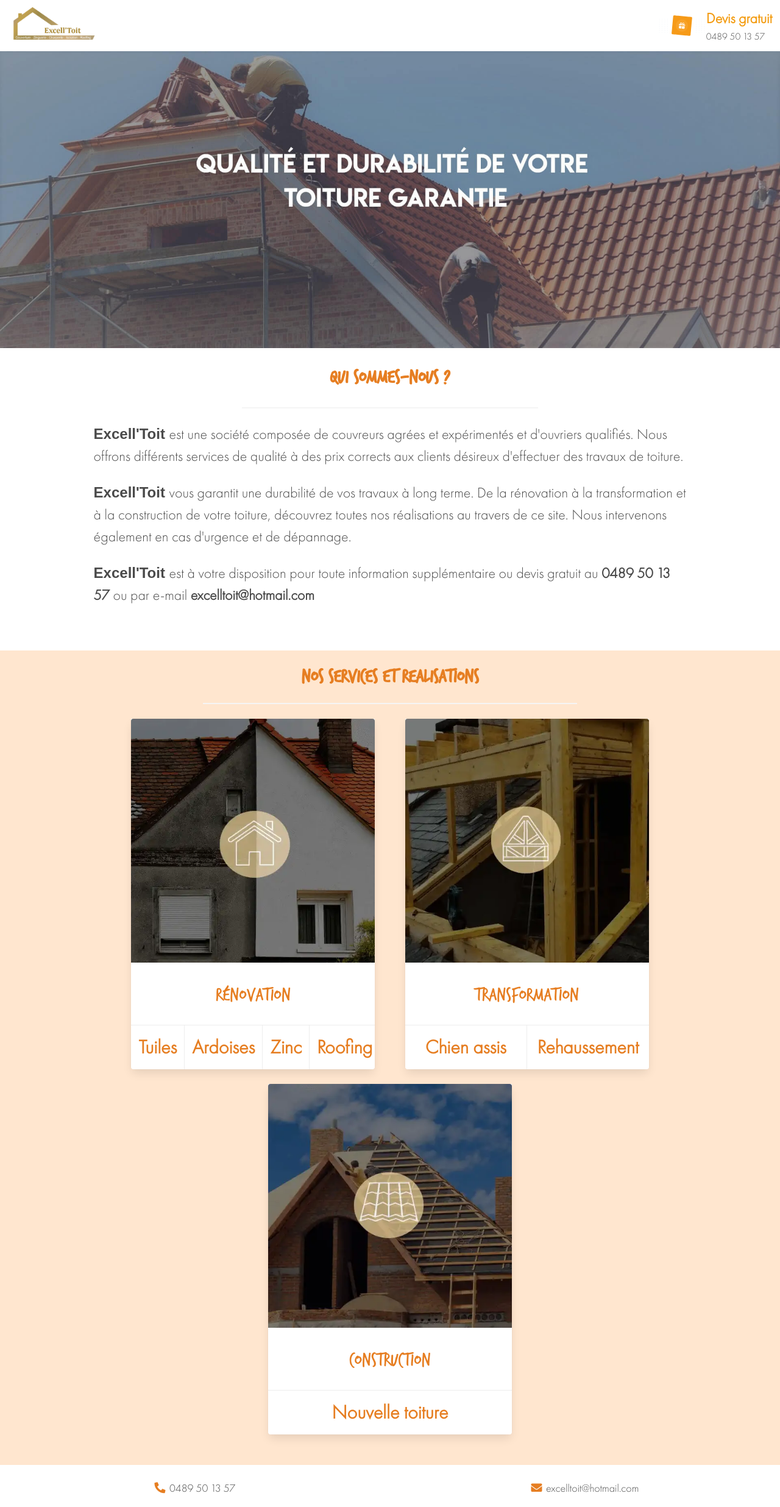
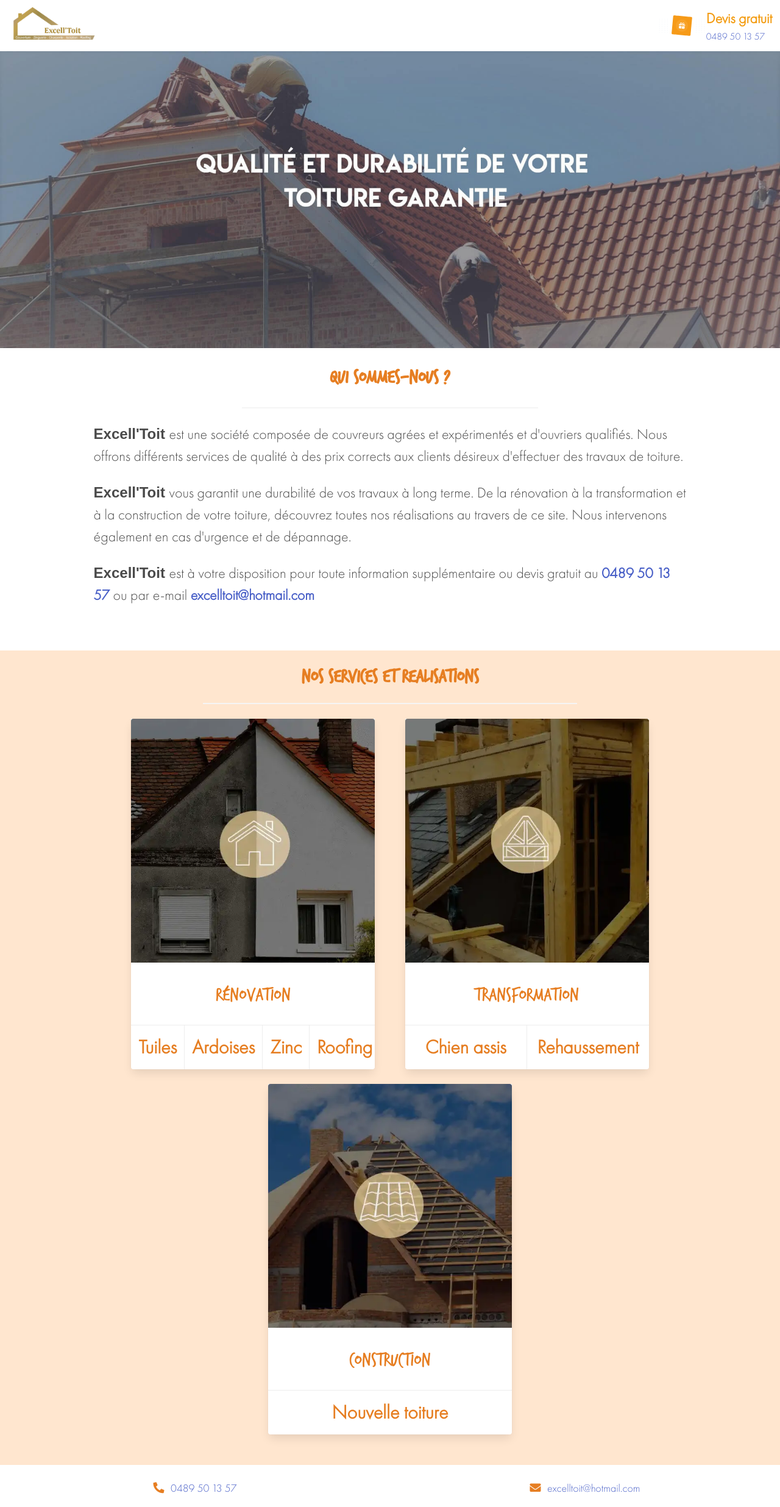
Before and after one commit to hamze10/toutpourletoitv2, a Next.js app: page / in a window 1280 px wide. Shown: the whole page at 61% size. Built offline with nearby package versions, Linux system fonts and the light colour scheme; a web font is replaced by a local one.

Commit message:
add link for email and tel

```diff
--- a/components/Content/Presentation.js
+++ b/components/Content/Presentation.js
@@ -13,7 +13,7 @@ export default function Presentation() {
             </p>
             <p>
                 <span className="police"> Excell'Toit </span> est à votre disposition pour toute information supplémentaire ou devis gratuit au
-                <b> 0489 50 13 57 </b> ou par e-mail <b> excelltoit@hotmail.com </b>
+                <b> <a href="tel:+32489501357"> 0489 50 13 57 </a> </b> ou par e-mail <b> <a href="mailto:excelltoit@hotmail.com"> excelltoit@hotmail.com </a> </b>
             </p>
             <style jsx>
                 {
--- a/components/Footer/Footer.js
+++ b/components/Footer/Footer.js
@@ -5,14 +5,14 @@ export default function Footer() {
                 <span className="icone">
                     <i className="fas fa-phone-alt"></i>
                 </span>
-                0489 50 13 57
+                <a href="tel:+32489501357"> 0489 50 13 57 </a>
             </p>
 
             <p className="mail">
                 <span className="icone">
                     <i className="fas fa-envelope"></i>
                 </span>
-                excelltoit@hotmail.com
+                <a href="mailto:excelltoit@hotmail.com"> excelltoit@hotmail.com </a>
             </p>
             <style jsx>
                 {
--- a/components/Header/TopHeader.js
+++ b/components/Header/TopHeader.js
@@ -25,7 +25,7 @@ export default function TopHeader() {
                 />
                 <p>
                     <span className="devis-gratuit"> Devis gratuit <br /> </span>
-                    <span className="devis-numero"> 0489 50 13 57 </span>
+                    <span className="devis-numero"> <a href="tel:+32489501357"> 0489 50 13 57 </a> </span>
                 </p>
             </div>
 
```
